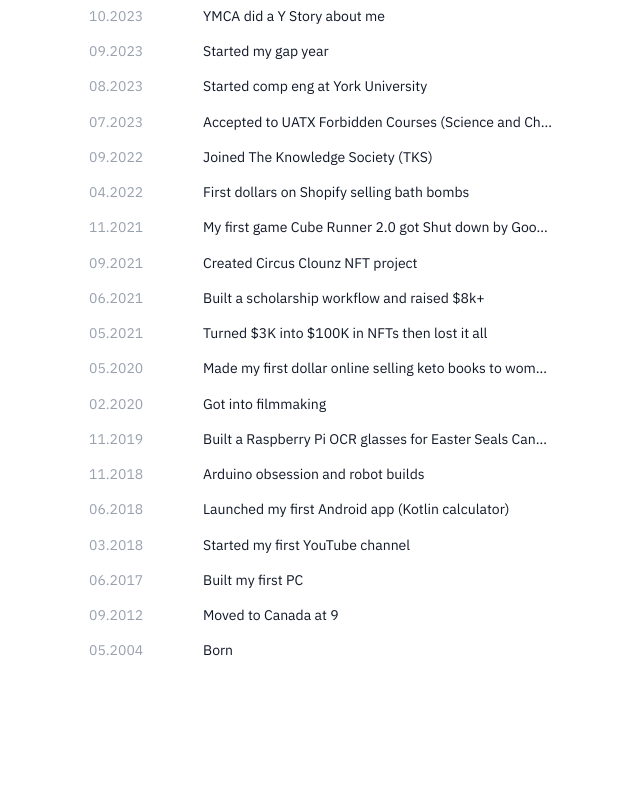
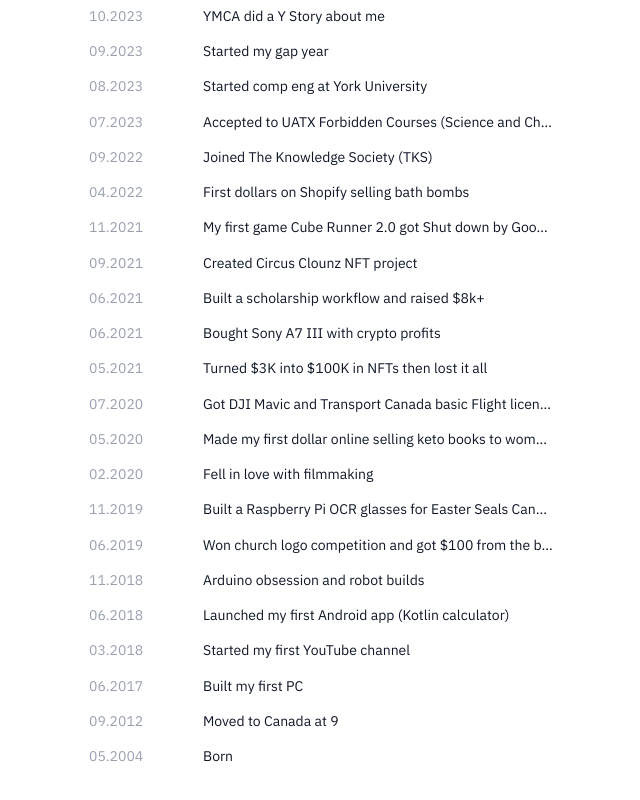
Before and after one commit to alexshibu1/alexshibu.com, a Next.js app: page /lore in a window 1280 px wide. Shown: the part 627-1427 px from the top of the page, without its empty margins (223-863 px from the left). Before the commit the page ends 1336 px from the top, so only its background shows below. Built offline with nearby package versions, Linux system fonts and the light colour scheme.

Commit message:
lots of changes to lore

```diff
--- a/app/lore/page.tsx
+++ b/app/lore/page.tsx
@@ -254,6 +254,12 @@ const LORE: LoreItem[] = [
     more: "Carried free monitors from benchsci's old office across Toronto to resell and fund my voice agents project",
   },
   {
+    id: "dji-mavic-2020-07",
+    date: "07.2020",
+    line: "Got DJI Mavic and Transport Canada basic Flight license",
+    more: "I got a DJI Mavic. Since it was the early days for drone stuff, I got the Transport Canada basic Flight license.",
+  },
+  {
     id: "online-money-2020-05",
     date: "05.2020",
     line: "Made my first dollar online selling keto books to women in nebraska",
@@ -268,6 +274,12 @@ const LORE: LoreItem[] = [
         url: "https://youtu.be/Lw3WRJgAT5M?si=pobcTDrmK0c8BoP3",
       },
     ],
+  },
+  {
+    id: "sony-a7-iii-2021-06",
+    date: "06.2021",
+    line: "Bought Sony A7 III with crypto profits",
+    more: "Took some of the crypto money and cashed out to buy a Sony A7 III for around $2k. I love it!",
   },
   {
     id: "scholarship-workflow-2021",
@@ -295,8 +307,8 @@ const LORE: LoreItem[] = [
   {
     id: "mckinnon-2020-02",
     date: "02.2020",
-    line: "Got into filmmaking",
-    more: "Deeply influenced by creators like Peter McKinnon and got into filmmaking. Did over 10+ videos, short films entered into short film competions. Won a few thousand dollars. It's now a passion of mine.",
+    line: "Fell in love with filmmaking",
+    more: "Deeply influenced by creators like Peter McKinnon, potato and got into filmmaking. Did over 10+ videos, short films entered into short film competions. Won a few thousand dollars for corporate vids. It's now a passion of mine.",
     links: [
       {
         label: "mars rover",
@@ -315,6 +327,12 @@ const LORE: LoreItem[] = [
     date: "11.2019",
     line: "Built a Raspberry Pi OCR glasses for Easter Seals Canada ",
     more: "Built and shipped real time Raspberry Pi glasses to help visually impaired folks read what is in front of them. Used OCR and wired it up to Google Assistant and Alexa. First shipped hardware project at 15. I was the youngest there. Thanks Ms. Chan for the opportunity.",
+  },
+  {
+    id: "church-logo-2019-06",
+    date: "06.2019",
+    line: "Won church logo competition and got $100 from the bishop",
+    more: "I made the first logo for the St. Thomas Syro Malabar Forane Church. It was a competition. I won and got $100 from the bishop in front of everyone. This started my pursuit of money.",
   },
   {
     id: "first-yt-2018",
```
